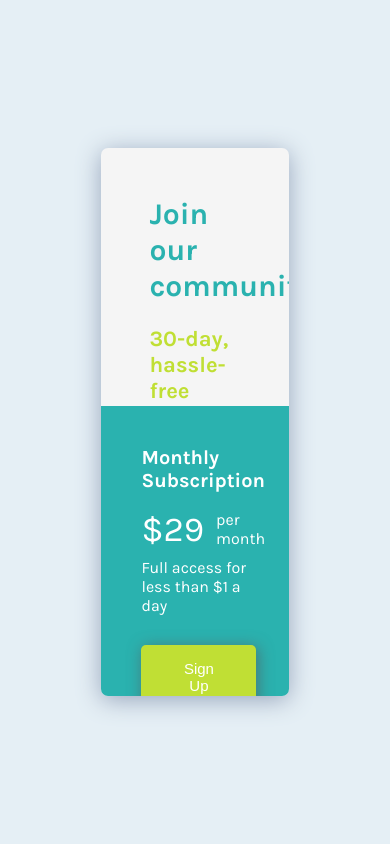
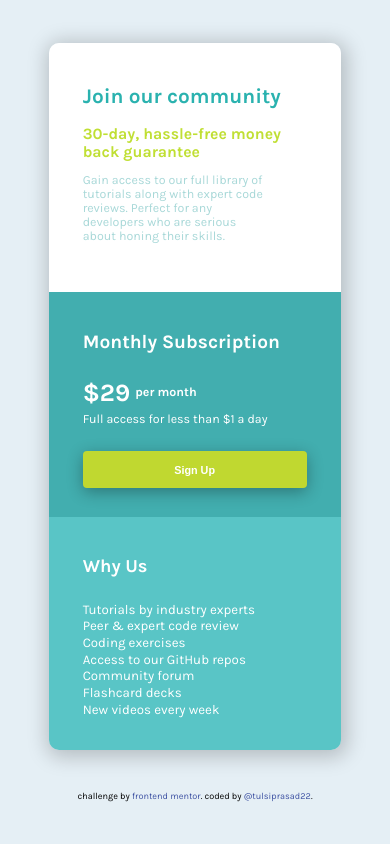
Before and after one commit to heytulsiprasad/price-grid-fem, a website: page index.html in a window 390 px wide. Drawn offline with Linux system fonts and the light colour scheme.

Commit message:
:iphpne: add super responsiveness

```diff
--- a/index.html
+++ b/index.html
@@ -1,97 +1,88 @@
 <!DOCTYPE html>
 <html lang="en">
+
 <head>
     <meta charset="UTF-8" />
     <meta name="viewport" content="width=device-width, initial-scale=1.0" />
     <!-- displays site properly based on user's device -->
 
-        <link
-            rel="icon"
-            type="image/png"
-            sizes="32x32"
-            href="./images/favicon-32x32.png"
-        />
+    <link rel="icon" type="image/png" sizes="32x32" href="./images/favicon-32x32.png" />
     <link rel="stylesheet" href="css/style.css" />
 
-        <link
-            href="https://fonts.googleapis.com/css2?family=Karla:wght@400;700&display=swap"
-            rel="stylesheet"
-        />
+    <link href="https://fonts.googleapis.com/css2?family=Karla:wght@400;700&display=swap" rel="stylesheet" />
     <title>Frontend Mentor | Single Price Grid Component</title>
+</head>
 
-        <!-- Feel free to remove these styles or customise in your own stylesheet 👍 -->
-        <!-- <style>
-    .attribution { font-size: 11px; text-align: center; }
-    .attribution a { color: hsl(228, 45%, 44%); }
-  </style> -->
-    </head>
 <body>
-        <!--
-
-  <footer>
-    <p class="attribution">
-      Challenge by <a href="https://www.frontendmentor.io?ref=challenge" target="_blank">Frontend Mentor</a>.
-      Coded by <a href="#">Your Name Here</a>.
-    </p>
-  </footer> -->
-
     <div class="container">
         <div class="box">
-                <div class="box__intro">
-                    <h1 class="box__intro-title">Join our community</h1>
-                    <h2 class="box__intro-subtitle">
+            <div class="box__first">
+                <h1 class="heading-primary">
+                    Join our community
+                </h1>
+                <h2 class="heading-secondary">
                     30-day, hassle-free money back guarantee
                 </h2>
-                    <p class="box__intro-description">
+                <p class="heading-content">
                     Gain access to our full library of tutorials along with
                     expert code reviews. Perfect for any developers who are
                     serious about honing their skills.
                 </p>
             </div>
-                <div class="box__extro">
-                    <div class="box__subscribe">
-                        <h2 class="box__subscribe-title">
+            <div class="box__last">
+                <div class="box__cta">
+                    <h1 class="box__cta-h1">
                         Monthly Subscription
+                    </h1>
+                    <h2 class="box__cta--h2">
+                        <span class="box__cta--h2-dollar">$29</span>
+                        per month
                     </h2>
-                        <div class="box__subscribe-caption">
-                            <span>$29</span>
-                            <p>per month</p>
-                        </div>
-                        <p class="box__subscribe-aftertext">
+                    <p class="box__cta-subtitle">
                         Full access for less than $1 a day
                     </p>
-                        <button class="box__subscribe-btn">Sign Up</button>
+                    <button class="box__cta-button">
+                        Sign Up
+                    </button>
                 </div>
-                    <div class="box__reason">
-                        <div class="box__reason-title">
+                <div class="box__feature">
+                    <h1 class="box__feature-h1">
                         Why Us
-                        </div>
-                        <ul class="box__reason-list">
-                            <li class="box__reason-list-item">
+                    </h1>
+                    <ul class="box__feature--list">
+                        <li class="box__feature--list-item">
                             Tutorials by industry experts
                         </li>
-                            <li class="box__reason-list-item">
-                                Peer &amp; expert code review
+                        <li class="box__feature--list-item">
+                            Peer & expert code review
                         </li>
-                            <li class="box__reason-list-item">
+                        <li class="box__feature--list-item">
                             Coding exercises
                         </li>
-                            <li class="box__reason-list-item">
+                        <li class="box__feature--list-item">
                             Access to our GitHub repos
                         </li>
-                            <li class="box__reason-list-item">
+                        <li class="box__feature--list-item">
                             Community forum
                         </li>
-                            <li class="box__reason-list-item">
+                        <li class="box__feature--list-item">
                             Flashcard decks
                         </li>
-                            <li class="box__reason-list-item">
+                        <li class="box__feature--list-item">
                             New videos every week
                         </li>
                     </ul>
                 </div>
             </div>
         </div>
+        <footer class="footer">
+            <p class="attribution">
+                Challenge by
+                <a href="https://www.frontendmentor.io?ref=challenge" target="_blank">Frontend Mentor</a>. Coded by <a
+                    href="https://twitter.com/tulsiprasad22" target="_blank">@tulsiprasad22</a>.
+            </p>
+        </footer>
     </div>
 </body>
+
 </html>
--- /dev/null
+++ b/sass/abstracts/_typography.scss
@@ -0,0 +1,41 @@
+.heading-primary {
+    padding: 1.5rem 0 1.4rem 0;
+    color: var(--color-heading-1);
+    font-size: 3rem;
+
+    @include respond(large) {
+        font-size: 2.5rem;
+        padding: 0;
+    }
+}
+
+.heading-secondary {
+    padding: 2rem 0 .5rem;
+    color: var(--color-heading-2);
+    font-size: 1.9rem;
+}
+
+.heading-content {
+    padding: 1rem 5rem 1rem 0;
+    color: var(--color-paragraph);
+    font-size: 1.5rem;
+}
+
+.footer {
+    margin-top: 2.5rem;
+
+    @include respond(large) {
+        margin-top: 5rem;
+    }
+}
+
+.attribution {
+    font-size: 1.1rem;
+    text-align: center;
+    text-transform: lowercase;
+}
+
+.attribution a {
+    color: hsl(228, 45%, 44%);
+    text-decoration: none;
+}
--- a/sass/abstracts/_variables.scss
+++ b/sass/abstracts/_variables.scss
@@ -1,11 +1,20 @@
 :root {
-    --color-cyan: hsl(179, 62%, 43%);
-    --color-light-gray: hsl(204, 43%, 93%);
-    --color-grayish-blue: hsl(218, 22%, 67%);
+    --color-bg-body: hsl(204, 43%, 93%);
+    --color-bg-header: #ffffff;
 
-    --color-cyan: hsl(179, 62%, 43%);
-    --color-cyan-light: hsla(179, 62%, 43%, 0.692);
+    --color-heading-1: hsl(179, 62%, 43%);
+    --color-heading-2: hsl(71, 73%, 54%);
+    --color-paragraph: #a8d8d8;
 
-    --color-bright-yellow: hsl(71, 73%, 54%);
-    --color-hover-yellow: hsl(71, 65%, 51%);
+    --color-button-hover: hsla(71, 73%, 54%, 0.815);
+    --color-button: #c0d830;
+
+    --color-bg-cta: #30a8a8e5;
+    --color-bg-feature: #48c0c0e3;
 }
+
+$largest: 900px;
+$large: 700px;
+$small: 450px;
+$smaller: 390px;
+$smallest: 340px;
--- a/sass/base/_base.scss
+++ b/sass/base/_base.scss
@@ -7,11 +7,23 @@
 }
 
 html {
-    font-size: 100%;
+    font-size: 62.5%; // 1rem = 10px
+
+    @include respond(largest) {
+        font-size: 52%;
+    }
+
+    @include respond(large) {
+        font-size: 62.5%;
+    }
+
+    @include respond(smaller) {
+        font-size: 52%;
+    }
 }
 
 body {
     box-sizing: border-box;
     font-family: "Karla", sans-serif;
-    background-color: var(--color-light-gray);
+    background-color: var(--color-bg-body);
 }
--- a/sass/components/_components.scss
+++ b/sass/components/_components.scss
@@ -1,106 +1,120 @@
 .box {
-    &__intro {
+    &__first {
         height: 47%;
-        padding: 2rem 3rem;
+        background-color: var(--color-bg-header);
+        padding: 5rem 4rem;
 
-        &-title {
-            color: var(--color-cyan);
-            font-size: 30px;
-            margin-top: 1rem;
+        @include respond(large) {
+            height: 28.5rem;
+        }
+
+        @include respond(small) {
+            height: 30rem;
+        }
+    }
+
+    &__last {
+        min-height: 54%;
+        display: flex;
+
+        @include respond(large) {
+            flex-direction: column;
+        }
+    }
+
+    &__cta {
+        width: 40rem;
+        background-color: var(--color-bg-cta);
+        color: #ffffff;
+        padding: 3.5rem;
+        padding-left: 4rem;
+
+        @include respond(small) {
+            width: 100%;
+        }
+
+
+        &-h1 {
+            font-size: 2.3rem;
+            padding: 1rem 2rem 2rem 0;
+        }
+
+        &--h2 {
+            display: flex;
+            align-items: center;
+            padding: 1rem 4rem .5rem 0;
+
+            &-dollar {
+                font-size: 3rem;
+                padding-right: .6rem;
+            }
         }
 
         &-subtitle {
-            color: var(--color-bright-yellow);
-            font-size: 22px;
-            margin-top: 22px;
-        }
+            font-size: 1.5rem;
+            padding: .2rem 4rem 3rem 0;
 
-        &-description {
-            color: var(--color-grayish-blue);
-            font-size: 17px;
-            margin-top: 17px;
-            padding-right: 3rem;
-        }
-    }
-
-    &__extro {
-        height: 53%;
-        display: flex;
-    }
-
-    &__subscribe {
-        flex-basis: 50%;
-        padding: 2.5rem;
-        background-color: var(--color-cyan);
-        color: #fff;
-
-        &-title {
-            font-weight: 700;
-            font-size: 20px;
-        }
-
-        &-caption {
-            display: flex;
-            margin-top: 17px;
-            align-items: center;
-
-            span {
-                font-size: 35px;
-            }
-
-            p {
-                color: #fff;
-                font-weight: 400;
-                margin-left: 12px;
+            @include respond(smallest) {
+                padding: .2rem 0 2.5rem 0;
             }
         }
 
-        &-aftertext {
-            margin-top: 8px;
-        }
-
-        &-btn {
-            margin-top: 30px;
-            width: 93%;
-            padding: 15px 40px;
-            border-radius: 5px;
+        &-button {
+            padding: 1.5rem 12rem;
+            background-color: var(--color-button);
             border: none;
             outline: none;
+            color: #fff;
+            font-size: 1.3rem;
+            font-weight: 700;
+            border-radius: 4px;
+            box-shadow: 0px 4px 16px 0px #00000050;
             cursor: pointer;
-            box-shadow: 2px 2px 15px rgba(87, 90, 94, 0.699);
-            background-color: var(--color-bright-yellow);
-            color: #fff;
-            font-size: 15px;
-            transition: all .3s;
+            transition: all .2s ease-out;
+
+            @include respond(small) {
+                padding: 1.5rem 11rem;
+            }
+
+            @include respond(smallest) {
+                padding: 1.5rem 8.5rem;
+            }
 
             &:hover {
-                background-color: var(--color-hover-yellow);
+                background-color: var(--color-button-hover);
+                transform: translateY(-.8px);
             }
 
             &:active {
-                transform: scale(.98);
+                transform: scale(0.99);
             }
         }
     }
 
-    &__reason {
-        flex-basis: 50%;
-        padding: 2.5rem;
-        background-color: var(--color-cyan-light);
+    &__feature {
+        width: 40rem;
+        background-color: var(--color-bg-feature);
         color: #fff;
+        padding: 3.5rem;
+        padding-left: 4rem;
 
-        &-title {
-            font-weight: 700;
-            font-size: 20px;
-            margin-bottom: 16px;
+        @include respond(small) {
+            width: 100%;
         }
 
-        &-list {
+
+        &-h1 {
+            font-size: 2.2rem;
+            padding: 1rem 2rem 1rem 0;
+        }
+
+        &--list {
             list-style: none;
+            padding: 2rem 4rem 1rem 0;
 
             &-item {
-                font-size: 15px;
-                line-height: 22px;
+                font-size: 1.6rem;
+                line-height: 2rem;
             }
         }
     }
--- a/sass/layouts/_layouts.scss
+++ b/sass/layouts/_layouts.scss
@@ -1,18 +1,41 @@
 .container {
-    height: 100vh;
+    min-height: 100vh;
     display: flex;
+    align-items: center;
     justify-content: center;
-    align-items: center;
+    flex-direction: column;
+    padding: 6rem 2rem;
+
+    @include respond(small) {
+        padding: 5rem 2rem;
+    }
 }
 
 .box {
-    width: 48%;
-    height: 65%;
-    background-color: whitesmoke;
-    box-shadow: 0 4px 25px var(--color-grayish-blue);
-    border-radius: 7px;
-
+    width: 80rem;
+    height: 55rem;
     display: flex;
     flex-direction: column;
+    box-shadow: 2px 3px 20px 4px #00000036;
+    border-radius: 10px;
     overflow: hidden;
+
+    @include respond(large) {
+        height: 84rem;
+        width: 40rem;
+    }
+
+    @include respond(small) {
+        width: 35rem;
+        height: 85.5rem;
+    }
+
+    @include respond(smaller) {
+        height: 85rem;
+    }
+
+    @include respond(smallest) {
+        width: 32rem;
+        height: 89rem;
+    }
 }
--- a/sass/main.scss
+++ b/sass/main.scss
@@ -1,7 +1,9 @@
+@import "abstracts/mixins";
+@import "abstracts/variables";
+@import "abstracts/typography";
+
 @import "base/base";
 
 @import "components/components";
 
 @import "layouts/layouts";
-
-@import "abstracts/variables";
```
Also changed, not shown: sass/abstracts/_mixins.scss (added, +31 -0 lines), css/style.css. Lines whose indentation alone changed are shown as unchanged.
